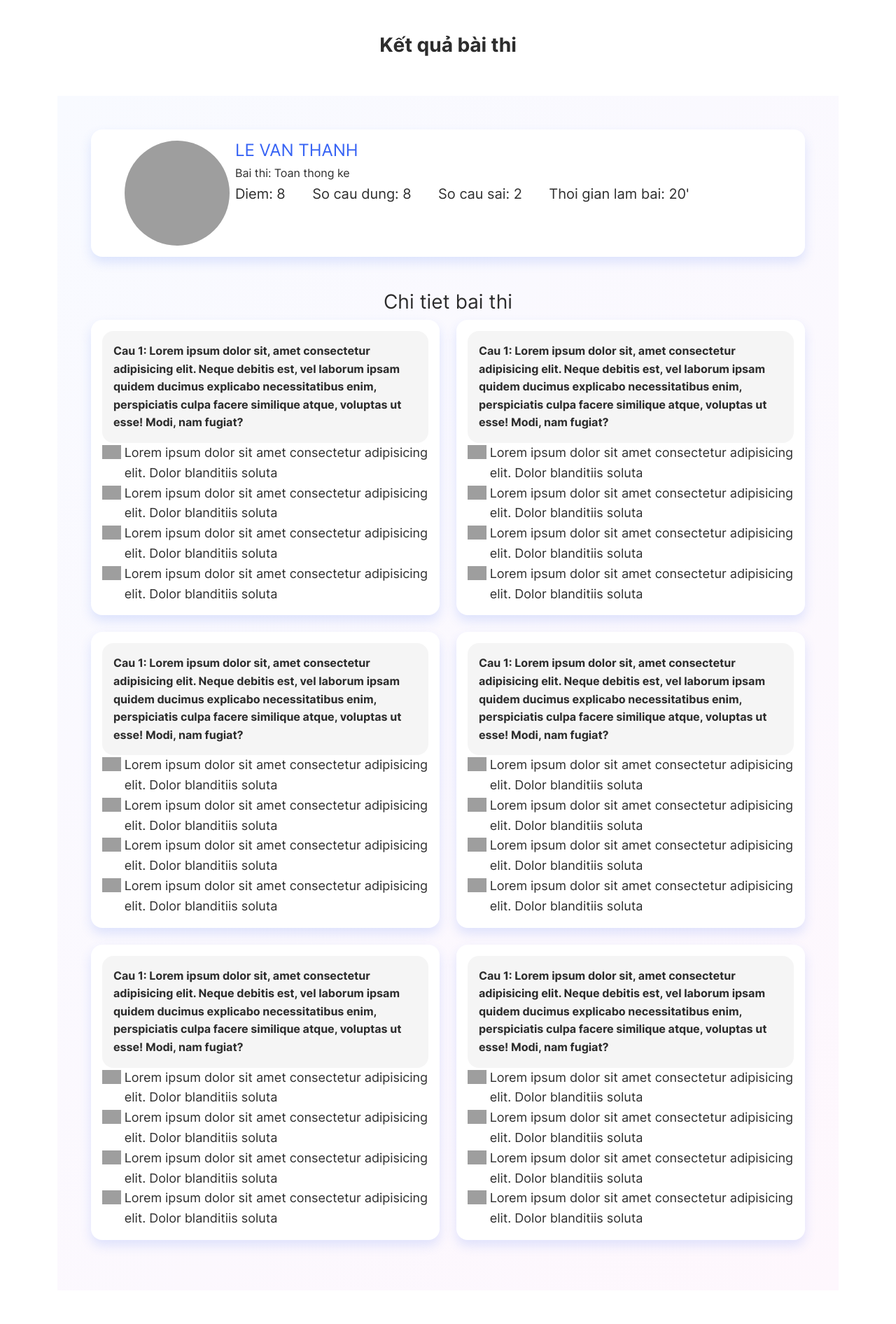
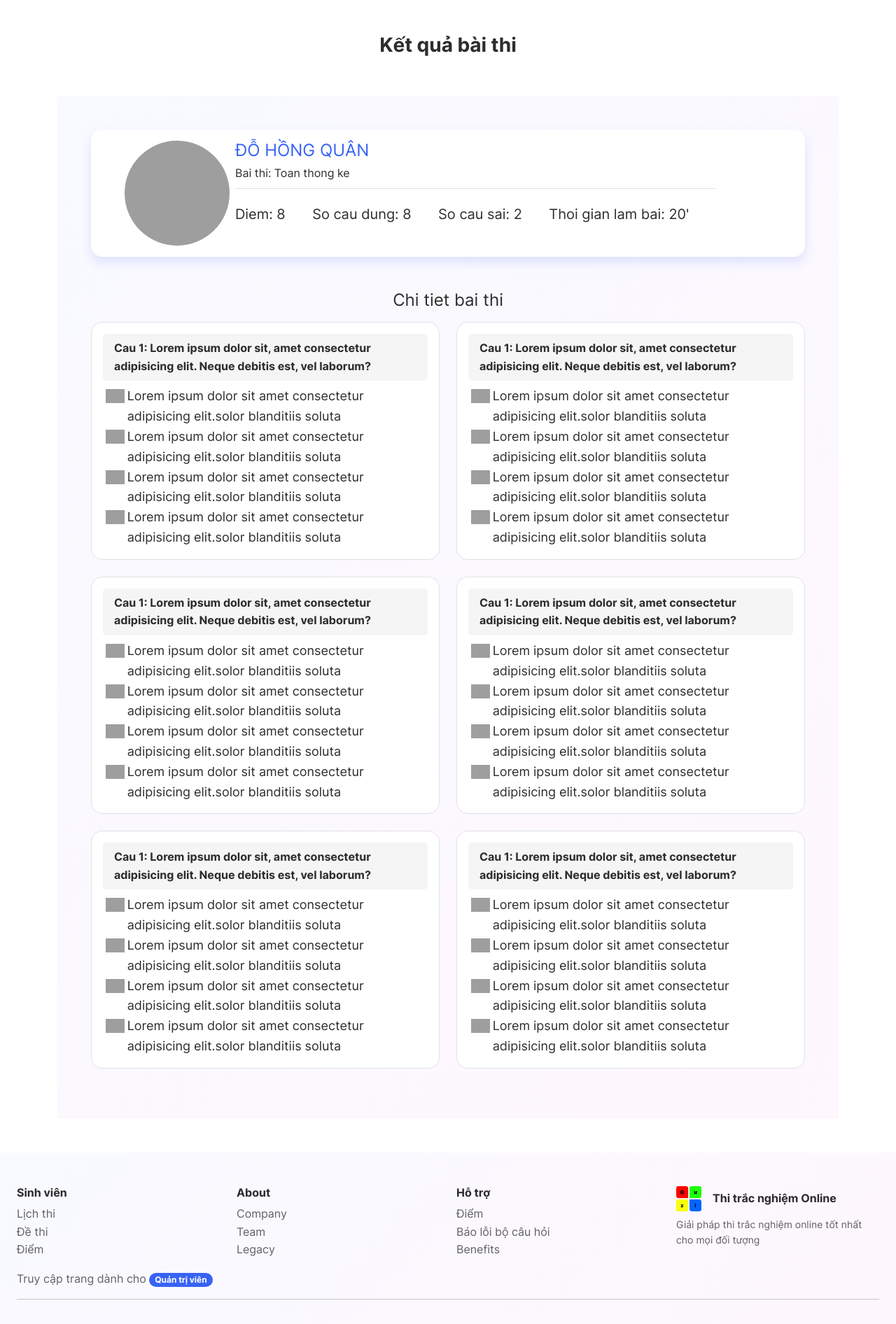
Before and after one commit to quandohong28/multiple-choice-test, a PHP site: page /index.php?act=detail_exam in a window 1280 px wide. Shown: the part 80-1972 px from the top of the page at 70% size. Run offline with PHP 8.4, Linux system fonts and the light colour scheme; grey boxes are pictures that could not be loaded.

```diff
--- a/user/detail_exam.php
+++ b/user/detail_exam.php
@@ -14,13 +14,11 @@
                 <div class="col-md-9">
                     <div class="col d-flex justify-content-center align-items-center">
                         <div class="col">
-                            <div class="row custom-border">
-                                <div class="col-md-12">
-                                    <h4 class="text-primary text-uppercase">Le Van Thanh</h4>
-                                    <h6>Bai thi: Toan thong ke</h6>
-                                </div>
+                            <div class="col-md-12 pb-1 border-bottom">
+                                <h4 class="text-primary text-uppercase">Đỗ Hồng Quân</h4>
+                                <h6>Bai thi: Toan thong ke</h6>
                             </div>
-                            <div class="col-md-12">
+                            <div class="col-md-12 mt-4">
                                 <div class="col d-flex">
                                     <div class="card-body">
                                         <h5 class="card-title">Diem: 8</h5>
@@ -42,23 +40,23 @@
             </div>
         </div>
         <div class="title">
-            <h3 class="w-100 mb-2 text-center">Chi tiet bai thi</h3>
+            <h4 class="w-100 mb-3 text-center">Chi tiet bai thi</h4>
         </div>
         <div class="row row-cols-2">
             <?php for ($i = 0; $i < 6; $i++) : ?>
                 <div class="col">
                     <ul class="list-group" style="list-style-type: none;">
                         <li>
-                            <div class="filter px-3 py-3 mb-4 bg-white shadow rounded">
-                                <div class="question px-3 py-3 rounded" style="background-color: #5c5c5c10;">
-                                    <strong>Cau 1: Lorem ipsum dolor sit, amet consectetur adipisicing elit. Neque debitis est, vel laborum ipsam quidem ducimus explicabo necessitatibus enim, perspiciatis culpa facere similique atque, voluptas ut esse! Modi, nam fugiat?</strong>
+                            <div class="filter px-3 py-3 mb-4 bg-white border rounded">
+                                <div class="question px-3 py-2 mb-2" style="background-color: #5c5c5c10; border-radius: .3rem">
+                                    <strong>Cau 1: Lorem ipsum dolor sit, amet consectetur adipisicing elit. Neque debitis est, vel laborum?</strong>
                                 </div>
                                 <ul class="p-0 m-0" style="list-style-type: none; font-size: 18px;">
                                     <li>
                                         <?php for ($j = 0; $j < 4; $j++) : ?>
                                             <div class="answer d-flex">
-                                                <img style="height: 20px; margin-right: 5px;margin-top: 3px;" src="https://cdn4.iconfinder.com/data/icons/ionicons/512/icon-ios7-circle-outline-256.png" alt="">
-                                                <p class="text m-0">Lorem ipsum dolor sit amet consectetur adipisicing elit. Dolor blanditiis soluta</p>
+                                                <img class="ms-1 mt-1 pe-1" style="height: 20px" src="https://cdn4.iconfinder.com/data/icons/ionicons/512/icon-ios7-circle-outline-256.png" alt="">
+                                                <p class="text m-0">Lorem ipsum dolor sit amet consectetur adipisicing elit.solor blanditiis soluta</p>
                                             </div>
                                         <?php endfor; ?>
                                     </li>
```
Also changed, not shown: user/result.php (+23 -1 lines), assets/css/styles.user.css (line endings or trailing spaces), assets/js/script.min.js (line endings or trailing spaces).
